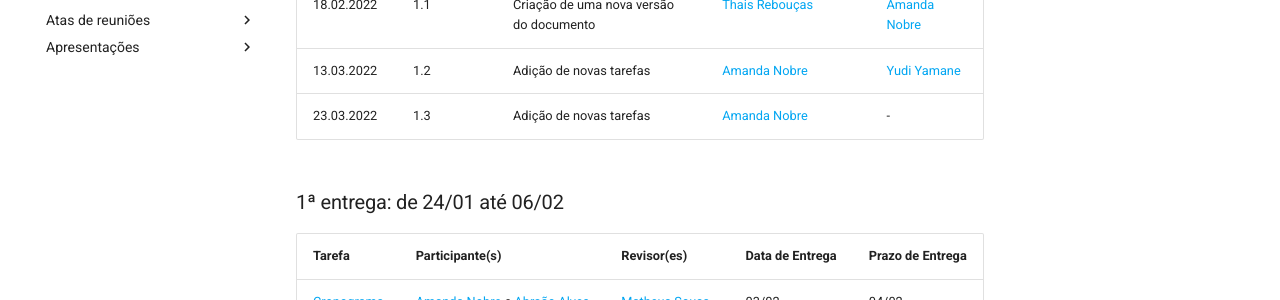
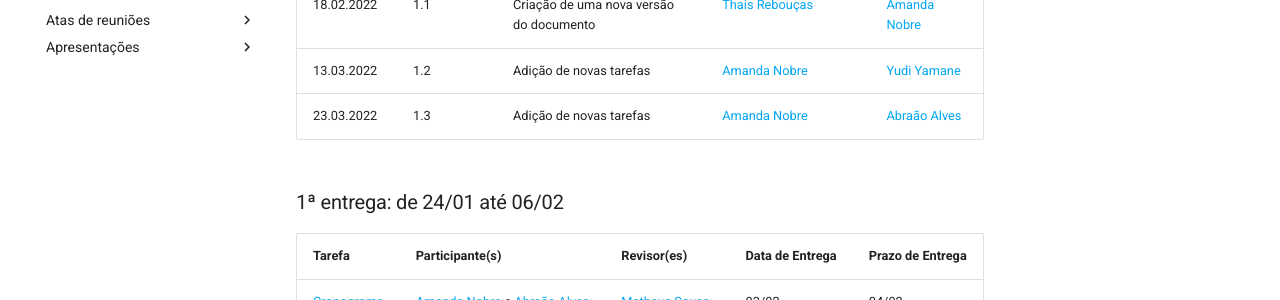
Before and after one commit to Requisitos-de-Software/2021.2-AntennaPod, an MkDocs documentation site: the page built from docs/planejamento/cronograma.md, in a window 1280 px wide and 900 px high. Shown: the part 360-660 px from the top of the window. Built offline with MkDocs 1.6.1 and Material for MkDocs 9.7.7, drawn with Linux system fonts in a browser that asks for light colours; comment, search, counter and statistics services are not loaded.

Commit message:
:repeat:(#65): adicao de revisor

```diff
--- a/docs/planejamento/cronograma.md
+++ b/docs/planejamento/cronograma.md
@@ -7,7 +7,7 @@
 | 03.02.2022 | 1.0    | Criação do documento e do cronograma    | [Amanda Nobre](https://github.com/AmandaNbr) e [Abraão Alves](https://github.com/Abraao1231) | [Matheus Sousa](https://github.com/gatotabaco) |
 | 18.02.2022 | 1.1    | Criação de uma nova versão do documento | [Thais Rebouças](https://github.com/Thais-ra)                                                | [Amanda Nobre](https://github.com/AmandaNbr)   |
 | 13.03.2022 | 1.2    | Adição de novas tarefas                 | [Amanda Nobre](https://github.com/AmandaNbr)                                                 | [Yudi Yamane](https://github.com/yudi-azvd)    |
-| 23.03.2022 | 1.3    | Adição de novas tarefas                 | [Amanda Nobre](https://github.com/AmandaNbr)                                                 | -                                              |
+| 23.03.2022 | 1.3    | Adição de novas tarefas                 | [Amanda Nobre](https://github.com/AmandaNbr)                                                 | [Abraão Alves](https://github.com/Abraao1231)  |
 
 ### 1ª entrega: de 24/01 até 06/02
 
```
